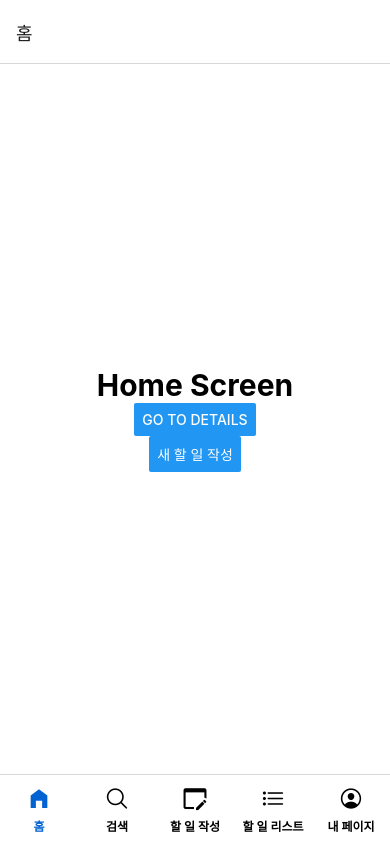
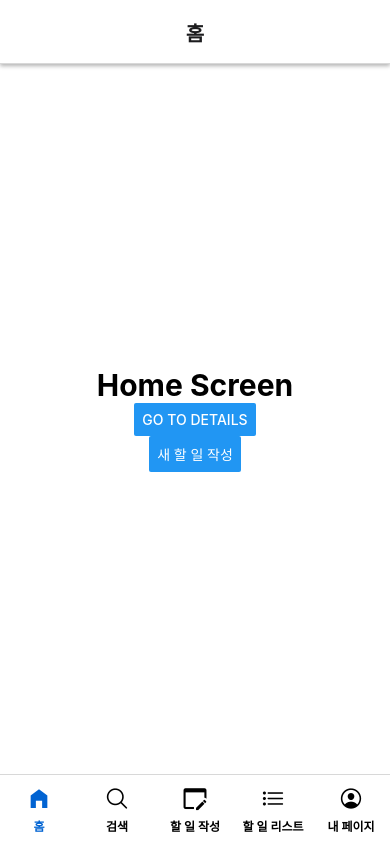
Before and after one commit to SangWon7242/tutorial-navigation-T, a React Native app: screen / in a window 390 px wide. Built offline with nearby package versions, Linux system fonts and the light colour scheme.

Commit message:
header에 그림자 반영

```diff
--- a/App.js
+++ b/App.js
@@ -23,6 +23,20 @@
       const IconComponent = routeConfig.iconCompnent;
 
       return <IconComponent name={iconName} size={size} color={color} />;
+    },
+    headerTitleAlign: "center",
+    headerTitleStyle: {
+      fontSize: 20,
+      fontWeight: "bold",
+    },
+    headerStyle: {
+      // Android
+      elevation: 8,
+      // iOS
+      shadowColor: "#000",
+      shadowOpacity: 0.3,
+      shadowOffset: { width: 0, height: 2 },
+      shadowRadius: 4,
     },
     tabBarActiveTintColor: "#0163d2",
     tabBarInactiveTintColor: "black",
```
